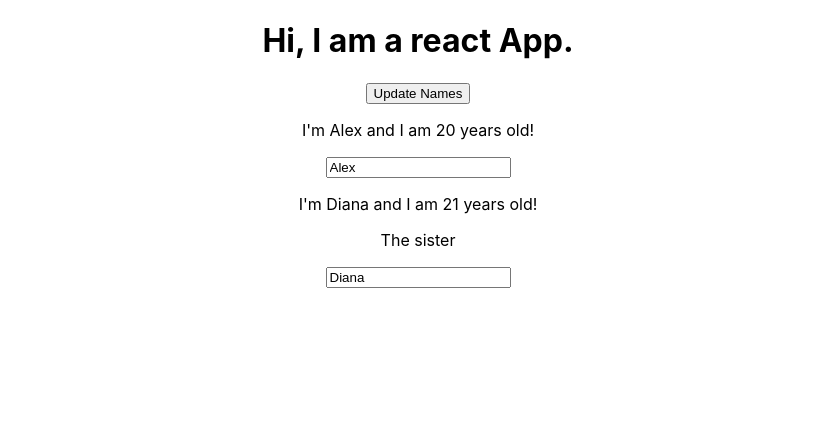
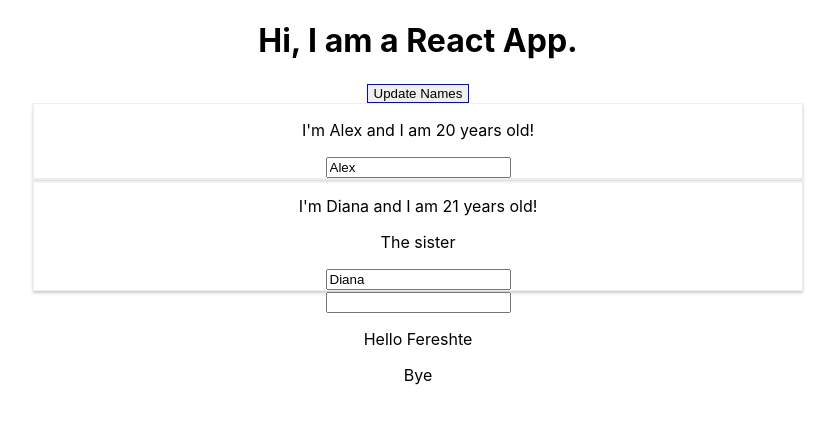
Before and after one commit to fereshte-heidari/fereshte-app, a React (Create React App) app: page / in a window 1280 px wide. Shown: the top 424 px of the page, without its empty margins (222-1057 px from the left). Built offline with nearby package versions, Linux system fonts and the light colour scheme.

Commit message:
handle more states

```diff
--- a/src/App.js
+++ b/src/App.js
@@ -1,49 +1,64 @@
 // import logo from './logo.svg';
-import { Component, useState } from 'react';
-import './App.css';
-import Person from "./Person/Person.js"
+import { Component, useState } from "react";
+import "./App.css";
+import Person from "./Person/Person.js";
+import UserInput from "./UserInput.js";
+import UserOutput from "./UserOutput.js";
+class App extends Component {
+  state = {
+    person1: ["Alex", 20],
+    person2: ["Diana", 21],
+    babe: {
+      username: "Fereshte",
+    },
+  };
 
-class App extends Component {
+  babeHandler = (event) => {
+    this.setState({ babe: { username: event.target.value } });
+  };
 
-state= {
-  person1:["Alex",20],
-  person2:["Diana",21]
+  changeHandler = (event) => {
+    this.setState({
+      person1: ["Alex", 20],
+      person2: [event.target.value, 40],
+    });
+  };
+
+  nameHandler = (name) => {
+    this.setState({
+      person1: [name, 20],
+      person2: ["Diana", 40],
+    });
+  };
+  render() {
+    const style = {
+      border: "solid blue 1px",
+      cursor: "pointer",
+    };
+    return (
+      <div className="App">
+        <h1>Hi, I am a React App.</h1>
+        <button style={style} onClick={() => this.nameHandler("Sobhan")}>
+          Update Names
+        </button>
+        <Person
+          click={this.nameHandler.bind(this, "Fereshte")}
+          name={this.state.person1[0]}
+          age={this.state.person1[1]}
+        />
+        <Person
+          changed={this.changeHandler}
+          name={this.state.person2[0]}
+          age={this.state.person2[1]}
+        >
+          The sister
+        </Person>
+        <UserInput babeHand={this.babeHandler} />
+        <UserOutput username={this.state.babe.username} />
+      </div>
+    );
   }
-
-  changeHandler = (event) => { this.setState({
-    person1:["Alex",20],
-    person2:[event.target.value,40]
-    })
-
-  }
-
-  nameHandler = (name) => { this.setState({
-    person1:[name,20],
-    person2:["Diana",40]
-    })
-  }
-render(){
-  return (<div className="App">
-  <h1>Hi, I am a react App.</h1>
-  <button onClick={() => this.nameHandler("Sobhan")}>Update Names</button>
-  <Person click={this.nameHandler.bind(this,"Fereshte")} name={this.state.person1[0]}  age={this.state.person1[1]}/>
-  <Person changed={this.changeHandler} name={this.state.person2[0]}  age={this.state.person2[1]}>The sister</Person>
-</div>)
 }
-
-
-
-
-
-}
-
-
-
-
-
-
-
-
 
 // function App() {
 //   return (
--- /dev/null
+++ b/src/Person/Person.css
@@ -0,0 +1,7 @@
+.Person {
+  width: 60%;
+  margin: auto;
+  border: 1px solid #eee;
+  box-shadow: 0 2px 3px #ccc;
+  padding: 16 px;
+}
--- a/src/Person/Person.js
+++ b/src/Person/Person.js
@@ -1,6 +1,7 @@
 import React from "react";
+import "./Person.css"
 const Person= (props) =>{
-return <div>
+return <div className="Person">
 <p onClick={props.click}>I'm {props.name} and I am {props.age} years old! </p>
 
     <p>{props.children}</p>
--- /dev/null
+++ b/src/UserInput.js
@@ -0,0 +1,8 @@
+import React from "react";
+
+const UserInput = (props) => {
+
+    return <input onChange = {props.babeHand} />
+}
+
+export default UserInput;
--- /dev/null
+++ b/src/UserOutput.js
@@ -0,0 +1,12 @@
+import React from "react";
+
+const UserOutput= (props) => {
+
+    return (<div>
+    <p>Hello {props.username}</p>
+    <p>Bye</p>
+
+    </div>)
+}
+
+export default UserOutput;
```
